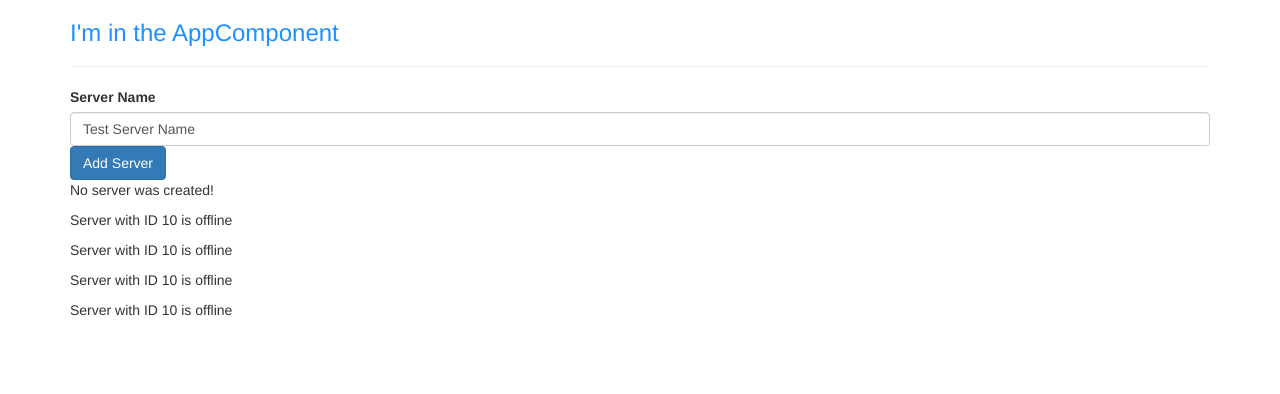
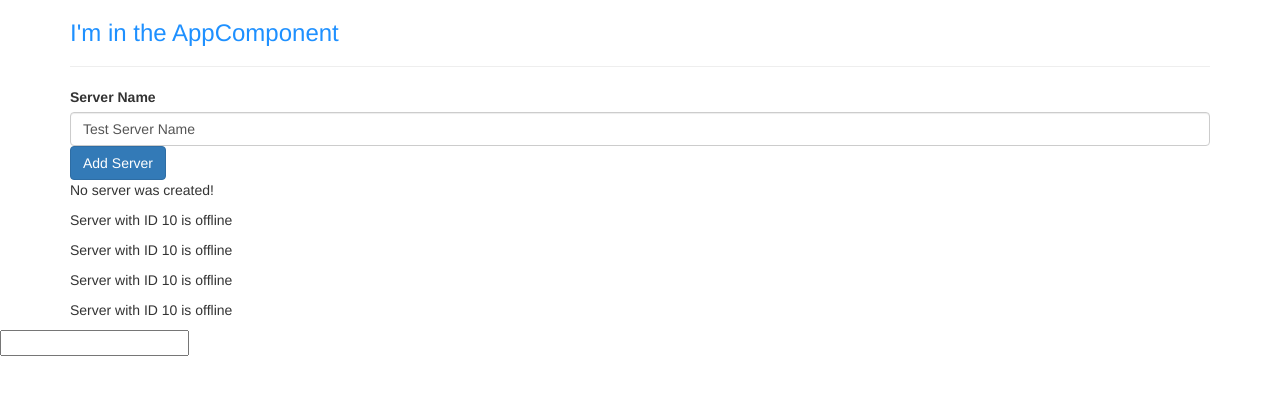
Before and after one commit to neulxy/AngularCompleteGuide, an Angular app: page / in a window 1280 px wide. Shown: the top 394 px of the page. Built offline with nearby package versions, Linux system fonts and the light colour scheme.

Commit message:
add input field and display the username property

```diff
--- a/src/app/app.component.html
+++ b/src/app/app.component.html
@@ -7,3 +7,4 @@
     </div>
   </div>
 </div>
+<assignment-two-databinding></assignment-two-databinding>
--- a/src/app/assignment-two-databinding/assignment-two-databinding.component.html
+++ b/src/app/assignment-two-databinding/assignment-two-databinding.component.html
@@ -1 +1,2 @@
-<p>assignment-two-databinding works!</p>
+<input type="text" [(ngModel)]="username" />
+<p>{{ username }}</p>
--- a/src/app/assignment-two-databinding/assignment-two-databinding.component.ts
+++ b/src/app/assignment-two-databinding/assignment-two-databinding.component.ts
@@ -8,5 +8,7 @@ import { Component, OnInit } from '@angular/core';
 export class AssignmentTwoDatabindingComponent implements OnInit {
   constructor() {}
 
+  username = '';
+
   ngOnInit(): void {}
 }
```
